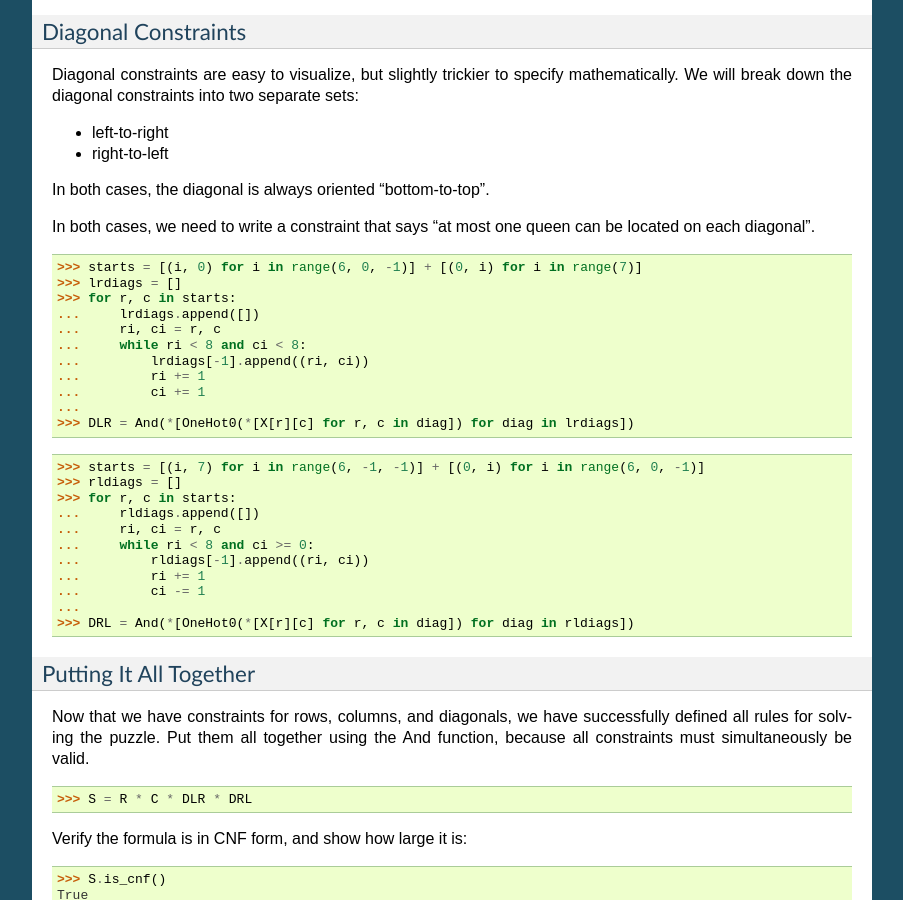
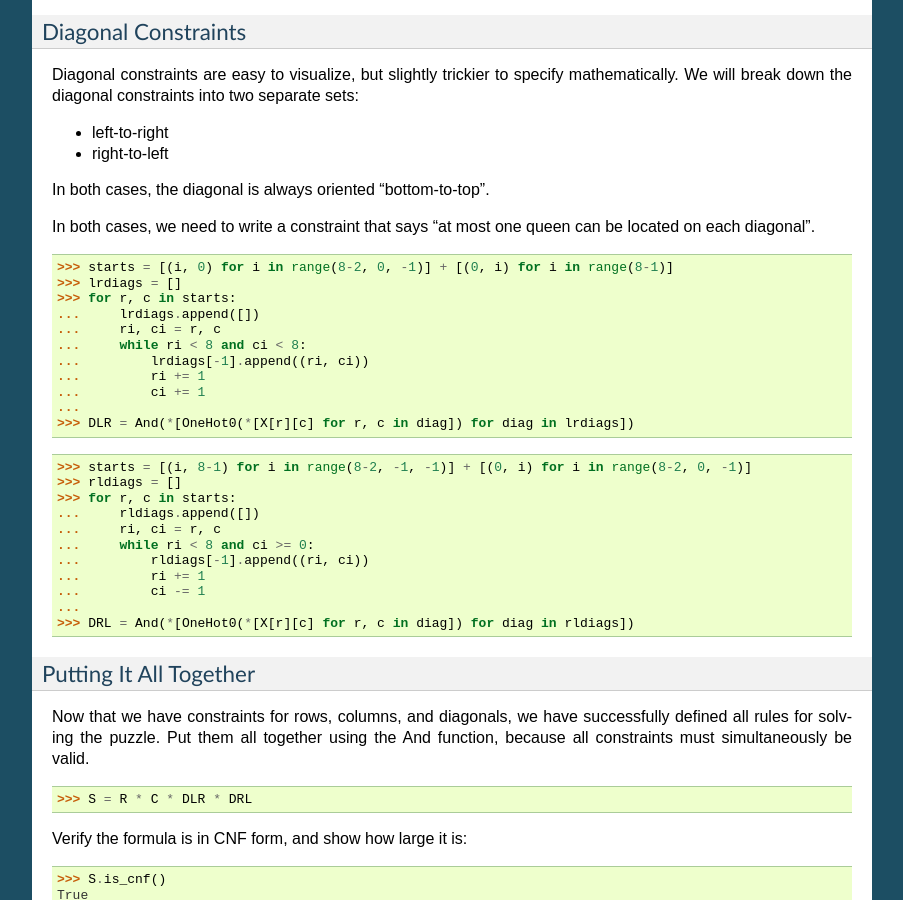
Before and after one commit to cjdrake/pyeda, a Sphinx documentation site: the page built from doc/source/queens.rst, in a window 1280 px wide and 900 px high, scrolled down 824 px. Shown: the whole window, without its empty margins (198-1101 px from the left). Built offline with Sphinx 7.4.7, drawn with Linux system fonts in a browser that asks for light colours; some of the changed text lies outside the part shown.

Commit message:
Update 8 queens document

```diff
--- a/doc/source/queens.rst
+++ b/doc/source/queens.rst
@@ -73,7 +73,7 @@ In both cases, we need to write a constraint that says
 
 ::
 
-   >>> starts = [(i, 0) for i in range(6, 0, -1)] + [(0, i) for i in range(7)]
+   >>> starts = [(i, 0) for i in range(8-2, 0, -1)] + [(0, i) for i in range(8-1)]
    >>> lrdiags = []
    >>> for r, c in starts:
    ...     lrdiags.append([])
@@ -87,7 +87,7 @@ In both cases, we need to write a constraint that says
 
 ::
 
-   >>> starts = [(i, 7) for i in range(6, -1, -1)] + [(0, i) for i in range(6, 0, -1)]
+   >>> starts = [(i, 8-1) for i in range(8-2, -1, -1)] + [(0, i) for i in range(8-2, 0, -1)]
    >>> rldiags = []
    >>> for r, c in starts:
    ...     rldiags.append([])
```
Also changed, not shown: other parts of doc/source/queens.rst (+2 -0 lines).
